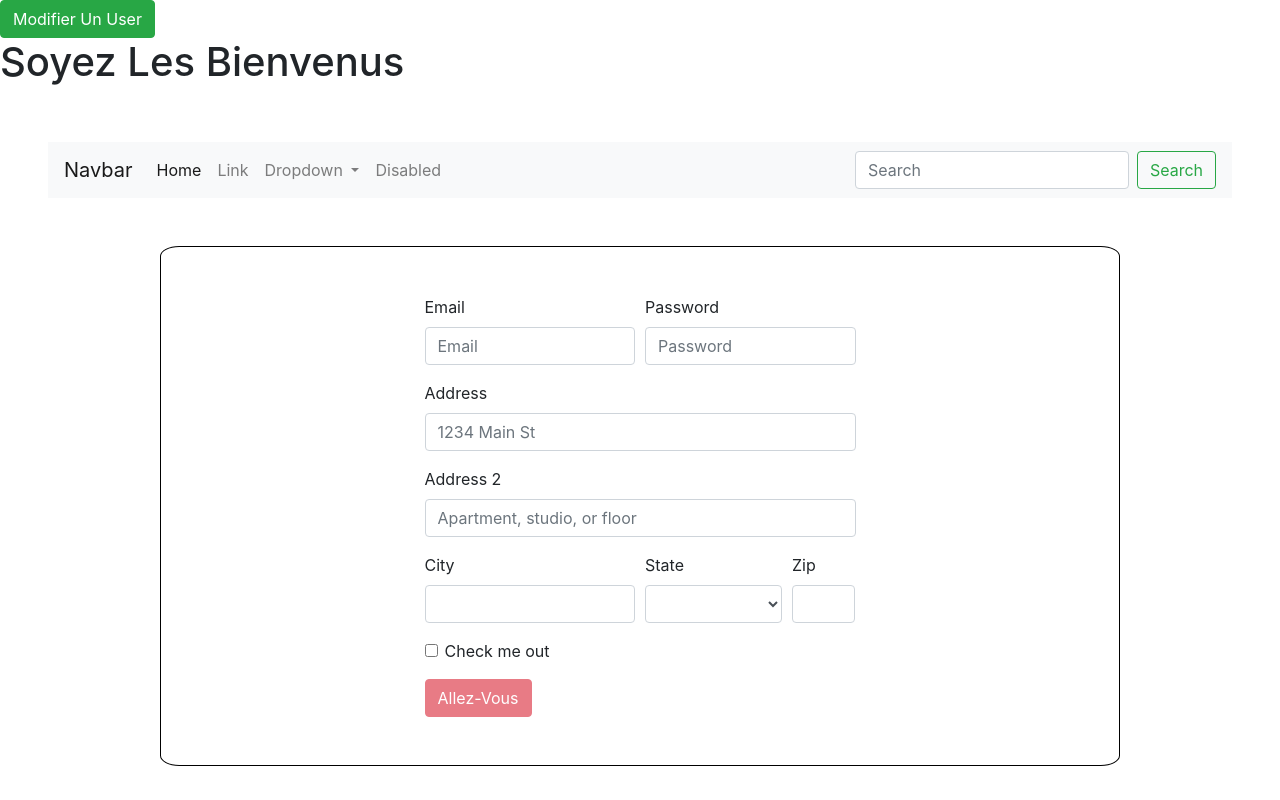
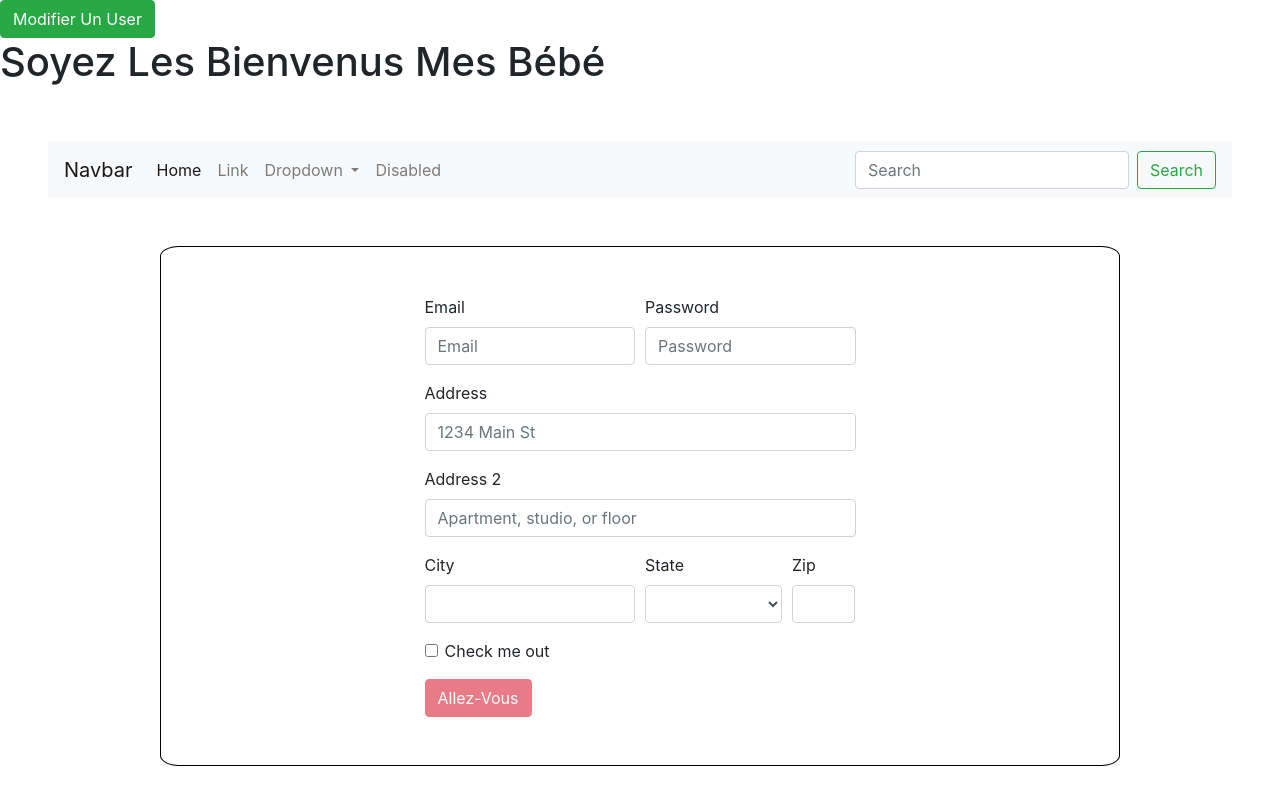
Before and after one commit to walid-djebbouri/TestGit, an Angular app: page /appariel in a window 1280 px wide. Built offline with nearby package versions, Linux system fonts and the light colour scheme.

Commit message:
second commit

```diff
--- a/src/app/appareil/appareil.component.html
+++ b/src/app/appareil/appareil.component.html
@@ -1,2 +1,2 @@
-<h1>Soyez Les Bienvenus</h1>
+<h1>Soyez Les Bienvenus Mes Bébé</h1>
 <app-mon-premier></app-mon-premier>
```
